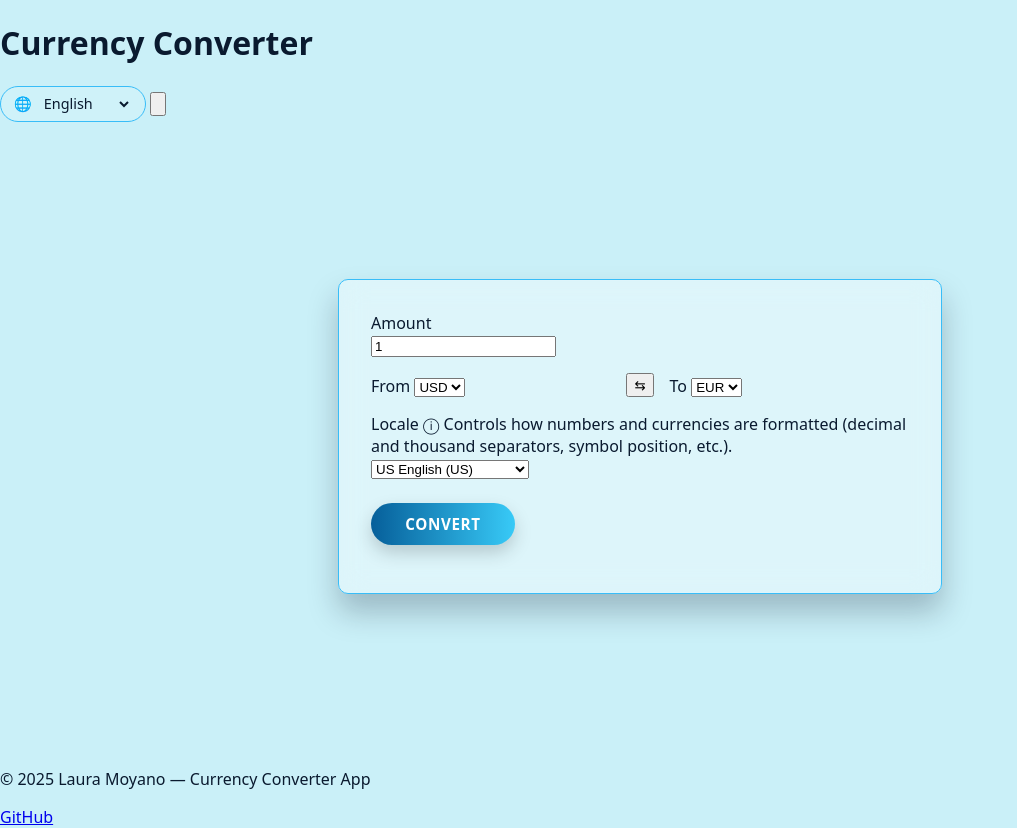
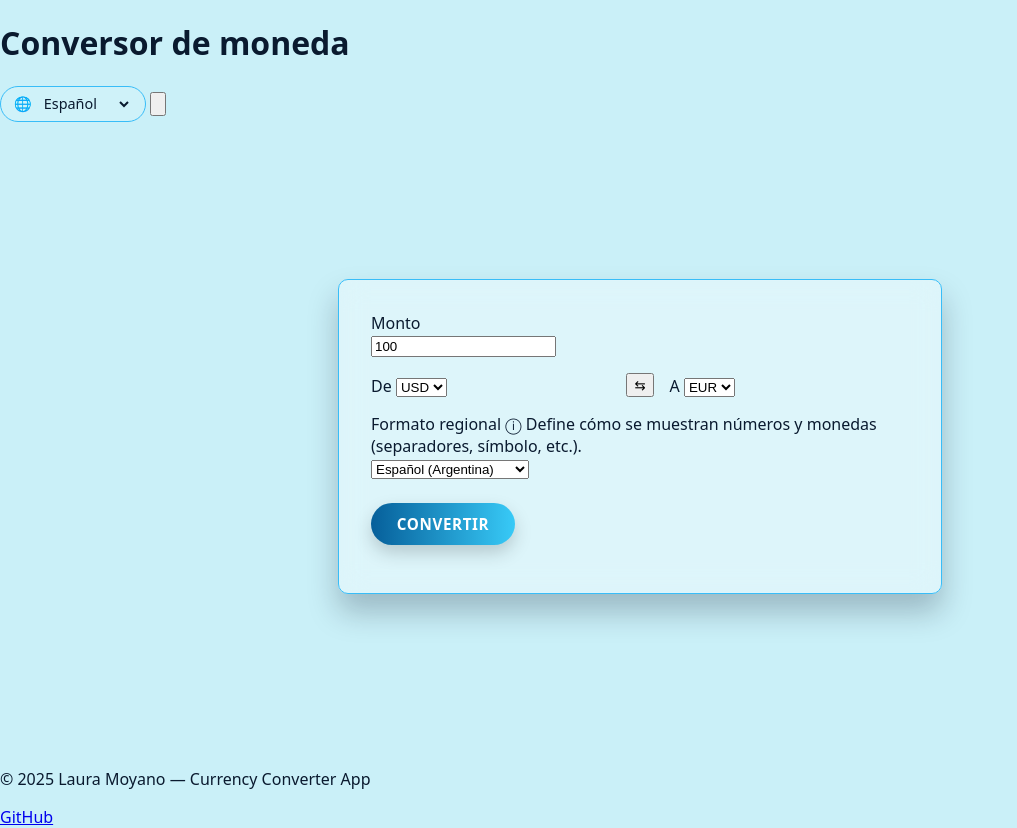
Before and after one commit to Laura-M-stack/Currency-Converter-App, a Svelte app in the folder currency-converter/: page / in a window 1280 px wide. Shown: the whole page, without its empty margins (0-1017 px from the left). Built offline with nearby package versions, Linux system fonts and the light colour scheme.

Commit message:
chore: update default language and configuration

```diff
--- a/currency-converter/src/App.svelte
+++ b/currency-converter/src/App.svelte
@@ -15,7 +15,7 @@
 
   import "./styles/layout.scss";
 
-  let amount: string = "1";
+  let amount: string = "100";
   let from = "USD";
   let to = "EUR";
   let result: number | null = null;
@@ -23,8 +23,8 @@
   let loading = false;
   let history: string[] = [];
   let error: string | null = null;
-  let lang: Lang = "en";
-  let locale = "en-US";
+  let lang: Lang = "es";
+  let locale = "es-AR";
   let texts: UiTexts = getUiTexts(lang);
 
   function parseAndValidateAmount(raw: string): number | null {
@@ -74,7 +74,7 @@
   $: texts = getUiTexts(lang);
   $: localStorage.setItem("locale", locale);
 
-   async function fetchConversion() {
+  async function fetchConversion() {
     const parsedAmount = parseAndValidateAmount(amount);
 
     if (parsedAmount === null) {
@@ -154,7 +154,15 @@
           <p class="error">{error}</p>
         {:else}
           {#key `${locale}-${lang}`}
-            <ResultDisplay {result} {from} {to} {rate} {locale} {texts} {lang} />
+            <ResultDisplay
+              {result}
+              {from}
+              {to}
+              {rate}
+              {locale}
+              {texts}
+              {lang}
+            />
           {/key}
         {/if}
       </section>
--- /dev/null
+++ b/currency-converter/src/svelte-shim.d.ts
@@ -0,0 +1,4 @@
+declare module '*.svelte' {
+  const component: any;
+  export default component;
+}
```
Also changed, not shown: currency-converter/tsconfig.app.json (+6 -1 lines).
